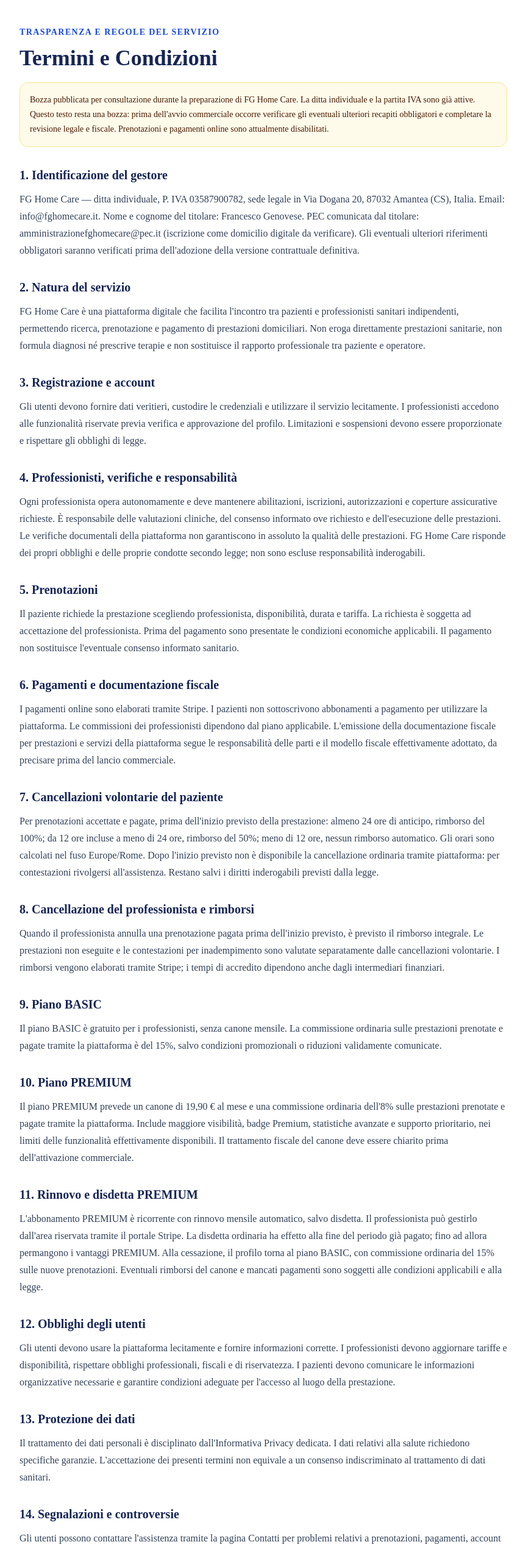
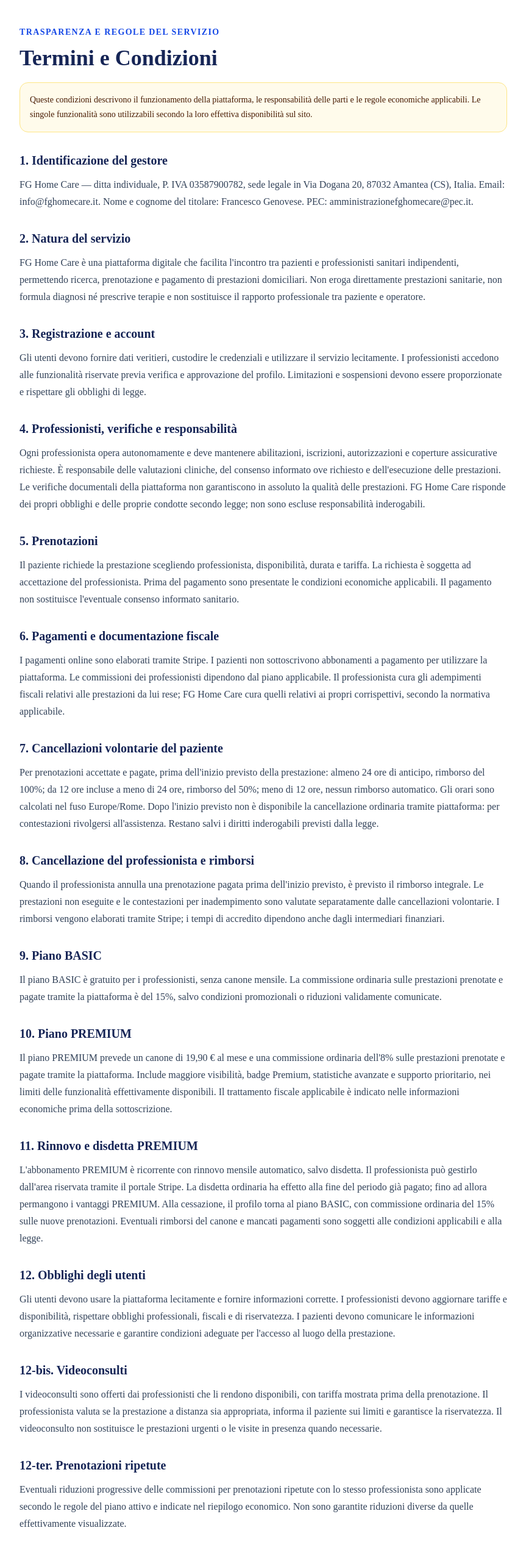
Before and after one commit to Francescogenovese9-oss/fg-home-care, a Next.js app: page /termini-e-condizioni in a window 1280 px wide. Shown: the part 200-2742 px from the top of the page at 61% size, without its empty margins (208-1071 px from the left). Built offline with nearby package versions, Linux system fonts and the light colour scheme; no server answers.

Commit message:
Revise terms with business details, videoconsults and professional pricing

```diff
--- a/app/termini-e-condizioni/page.tsx
+++ b/app/termini-e-condizioni/page.tsx
@@ -3,18 +3,20 @@ import Header from "@/components/layout/Header";
 import Footer from "@/components/layout/Footer";
 
 const sections = [
-  {"title":"1. Identificazione del gestore","text":"FG Home Care — ditta individuale, P. IVA 03587900782, sede legale in Via Dogana 20, 87032 Amantea (CS), Italia. Email: info@fghomecare.it. Nome e cognome del titolare: Francesco Genovese. PEC comunicata dal titolare: amministrazionefghomecare@pec.it (iscrizione come domicilio digitale da verificare). Gli eventuali ulteriori riferimenti obbligatori saranno verificati prima dell'adozione della versione contrattuale definitiva."},
+  {"title":"1. Identificazione del gestore","text":"FG Home Care — ditta individuale, P. IVA 03587900782, sede legale in Via Dogana 20, 87032 Amantea (CS), Italia. Email: info@fghomecare.it. Nome e cognome del titolare: Francesco Genovese. PEC: amministrazionefghomecare@pec.it."},
   {"title":"2. Natura del servizio","text":"FG Home Care è una piattaforma digitale che facilita l'incontro tra pazienti e professionisti sanitari indipendenti, permettendo ricerca, prenotazione e pagamento di prestazioni domiciliari. Non eroga direttamente prestazioni sanitarie, non formula diagnosi né prescrive terapie e non sostituisce il rapporto professionale tra paziente e operatore."},
   {"title":"3. Registrazione e account","text":"Gli utenti devono fornire dati veritieri, custodire le credenziali e utilizzare il servizio lecitamente. I professionisti accedono alle funzionalità riservate previa verifica e approvazione del profilo. Limitazioni e sospensioni devono essere proporzionate e rispettare gli obblighi di legge."},
   {"title":"4. Professionisti, verifiche e responsabilità","text":"Ogni professionista opera autonomamente e deve mantenere abilitazioni, iscrizioni, autorizzazioni e coperture assicurative richieste. È responsabile delle valutazioni cliniche, del consenso informato ove richiesto e dell'esecuzione delle prestazioni. Le verifiche documentali della piattaforma non garantiscono in assoluto la qualità delle prestazioni. FG Home Care risponde dei propri obblighi e delle proprie condotte secondo legge; non sono escluse responsabilità inderogabili."},
   {"title":"5. Prenotazioni","text":"Il paziente richiede la prestazione scegliendo professionista, disponibilità, durata e tariffa. La richiesta è soggetta ad accettazione del professionista. Prima del pagamento sono presentate le condizioni economiche applicabili. Il pagamento non sostituisce l'eventuale consenso informato sanitario."},
-  {"title":"6. Pagamenti e documentazione fiscale","text":"I pagamenti online sono elaborati tramite Stripe. I pazienti non sottoscrivono abbonamenti a pagamento per utilizzare la piattaforma. Le commissioni dei professionisti dipendono dal piano applicabile. L'emissione della documentazione fiscale per prestazioni e servizi della piattaforma segue le responsabilità delle parti e il modello fiscale effettivamente adottato, da precisare prima del lancio commerciale."},
+  {"title":"6. Pagamenti e documentazione fiscale","text":"I pagamenti online sono elaborati tramite Stripe. I pazienti non sottoscrivono abbonamenti a pagamento per utilizzare la piattaforma. Le commissioni dei professionisti dipendono dal piano applicabile. Il professionista cura gli adempimenti fiscali relativi alle prestazioni da lui rese; FG Home Care cura quelli relativi ai propri corrispettivi, secondo la normativa applicabile."},
   {"title":"7. Cancellazioni volontarie del paziente","text":"Per prenotazioni accettate e pagate, prima dell'inizio previsto della prestazione: almeno 24 ore di anticipo, rimborso del 100%; da 12 ore incluse a meno di 24 ore, rimborso del 50%; meno di 12 ore, nessun rimborso automatico. Gli orari sono calcolati nel fuso Europe/Rome. Dopo l'inizio previsto non è disponibile la cancellazione ordinaria tramite piattaforma: per contestazioni rivolgersi all'assistenza. Restano salvi i diritti inderogabili previsti dalla legge."},
   {"title":"8. Cancellazione del professionista e rimborsi","text":"Quando il professionista annulla una prenotazione pagata prima dell'inizio previsto, è previsto il rimborso integrale. Le prestazioni non eseguite e le contestazioni per inadempimento sono valutate separatamente dalle cancellazioni volontarie. I rimborsi vengono elaborati tramite Stripe; i tempi di accredito dipendono anche dagli intermediari finanziari."},
   {"title":"9. Piano BASIC","text":"Il piano BASIC è gratuito per i professionisti, senza canone mensile. La commissione ordinaria sulle prestazioni prenotate e pagate tramite la piattaforma è del 15%, salvo condizioni promozionali o riduzioni validamente comunicate."},
-  {"title":"10. Piano PREMIUM","text":"Il piano PREMIUM prevede un canone di 19,90 € al mese e una commissione ordinaria dell'8% sulle prestazioni prenotate e pagate tramite la piattaforma. Include maggiore visibilità, badge Premium, statistiche avanzate e supporto prioritario, nei limiti delle funzionalità effettivamente disponibili. Il trattamento fiscale del canone deve essere chiarito prima dell'attivazione commerciale."},
+  {"title":"10. Piano PREMIUM","text":"Il piano PREMIUM prevede un canone di 19,90 € al mese e una commissione ordinaria dell'8% sulle prestazioni prenotate e pagate tramite la piattaforma. Include maggiore visibilità, badge Premium, statistiche avanzate e supporto prioritario, nei limiti delle funzionalità effettivamente disponibili. Il trattamento fiscale applicabile è indicato nelle informazioni economiche prima della sottoscrizione."},
   {"title":"11. Rinnovo e disdetta PREMIUM","text":"L'abbonamento PREMIUM è ricorrente con rinnovo mensile automatico, salvo disdetta. Il professionista può gestirlo dall'area riservata tramite il portale Stripe. La disdetta ordinaria ha effetto alla fine del periodo già pagato; fino ad allora permangono i vantaggi PREMIUM. Alla cessazione, il profilo torna al piano BASIC, con commissione ordinaria del 15% sulle nuove prenotazioni. Eventuali rimborsi del canone e mancati pagamenti sono soggetti alle condizioni applicabili e alla legge."},
   {"title":"12. Obblighi degli utenti","text":"Gli utenti devono usare la piattaforma lecitamente e fornire informazioni corrette. I professionisti devono aggiornare tariffe e disponibilità, rispettare obblighi professionali, fiscali e di riservatezza. I pazienti devono comunicare le informazioni organizzative necessarie e garantire condizioni adeguate per l'accesso al luogo della prestazione."},
+  {"title":"12-bis. Videoconsulti","text":"I videoconsulti sono offerti dai professionisti che li rendono disponibili, con tariffa mostrata prima della prenotazione. Il professionista valuta se la prestazione a distanza sia appropriata, informa il paziente sui limiti e garantisce la riservatezza. Il videoconsulto non sostituisce le prestazioni urgenti o le visite in presenza quando necessarie."},
+  {"title":"12-ter. Prenotazioni ripetute","text":"Eventuali riduzioni progressive delle commissioni per prenotazioni ripetute con lo stesso professionista sono applicate secondo le regole del piano attivo e indicate nel riepilogo economico. Non sono garantite riduzioni diverse da quelle effettivamente visualizzate."},
   {"title":"13. Protezione dei dati","text":"Il trattamento dei dati personali è disciplinato dall'Informativa Privacy dedicata. I dati relativi alla salute richiedono specifiche garanzie. L'accettazione dei presenti termini non equivale a un consenso indiscriminato al trattamento di dati sanitari."},
   {"title":"14. Segnalazioni e controversie","text":"Gli utenti possono contattare l'assistenza tramite la pagina Contatti per problemi relativi a prenotazioni, pagamenti, account e utilizzo del servizio. Le contestazioni sanitarie sono valutate tenendo conto delle responsabilità del professionista e di quelle proprie della piattaforma. Restano fermi i diritti inderogabili dei consumatori."},
   {"title":"15. Sospensione degli account","text":"FG Home Care può limitare o sospendere gli account in caso di violazioni contrattuali, frodi, problemi di sicurezza o perdita dei requisiti professionali, adottando misure proporzionate e rispettando gli eventuali obblighi di motivazione e contestazione."},
@@ -32,7 +34,7 @@ export default function TerminiCondizioniPage() {
           <p className="text-sm font-semibold uppercase tracking-widest text-blue-700">Trasparenza e regole del servizio</p>
           <h1 className="mt-3 text-3xl font-bold text-blue-950 sm:text-4xl">Termini e Condizioni</h1>
           <p className="mt-5 rounded-xl border border-amber-200 bg-amber-50 p-4 text-sm leading-6 text-amber-950">
-            Bozza pubblicata per consultazione durante la preparazione di FG Home Care. La ditta individuale e la partita IVA sono già attive. Questo testo resta una bozza: prima dell'avvio commerciale occorre verificare gli eventuali ulteriori recapiti obbligatori e completare la revisione legale e fiscale. Prenotazioni e pagamenti online sono attualmente disabilitati.
+            Queste condizioni descrivono il funzionamento della piattaforma, le responsabilità delle parti e le regole economiche applicabili. Le singole funzionalità sono utilizzabili secondo la loro effettiva disponibilità sul sito.
           </p>
           <div className="mt-8 space-y-8">
             {sections.map((section) => (
@@ -43,8 +45,8 @@ export default function TerminiCondizioniPage() {
             ))}
           </div>
           <section className="mt-9 rounded-xl bg-blue-50 p-5">
-            <h2 className="font-bold text-blue-950">Dati del gestore — integrazioni in corso</h2>
-            <p className="mt-2 text-sm leading-6 text-slate-700">FG Home Care — ditta individuale, P. IVA 03587900782, sede legale in Via Dogana 20, 87032 Amantea (CS), Italia. Email: info@fghomecare.it. Nome e cognome del titolare: Francesco Genovese. PEC comunicata dal titolare: amministrazionefghomecare@pec.it (iscrizione come domicilio digitale da verificare). Restano inoltre da definire le clausole specifiche su recesso, gestione reclami, fiscalità e dati sanitari prima della versione definitiva.</p>
+            <h2 className="font-bold text-blue-950">Dati identificativi del gestore</h2>
+            <p className="mt-2 text-sm leading-6 text-slate-700">FG Home Care — ditta individuale, P. IVA 03587900782, sede legale in Via Dogana 20, 87032 Amantea (CS), Italia. Email: info@fghomecare.it. Nome e cognome del titolare: Francesco Genovese. PEC: amministrazionefghomecare@pec.it. Per segnalazioni e richieste di assistenza è disponibile la pagina Contatti.</p>
           </section>
           <div className="mt-8 flex flex-wrap gap-5 text-sm font-semibold text-blue-700">
             <Link href="/carta-dei-servizi" className="hover:underline">Carta dei Servizi →</Link>
```
